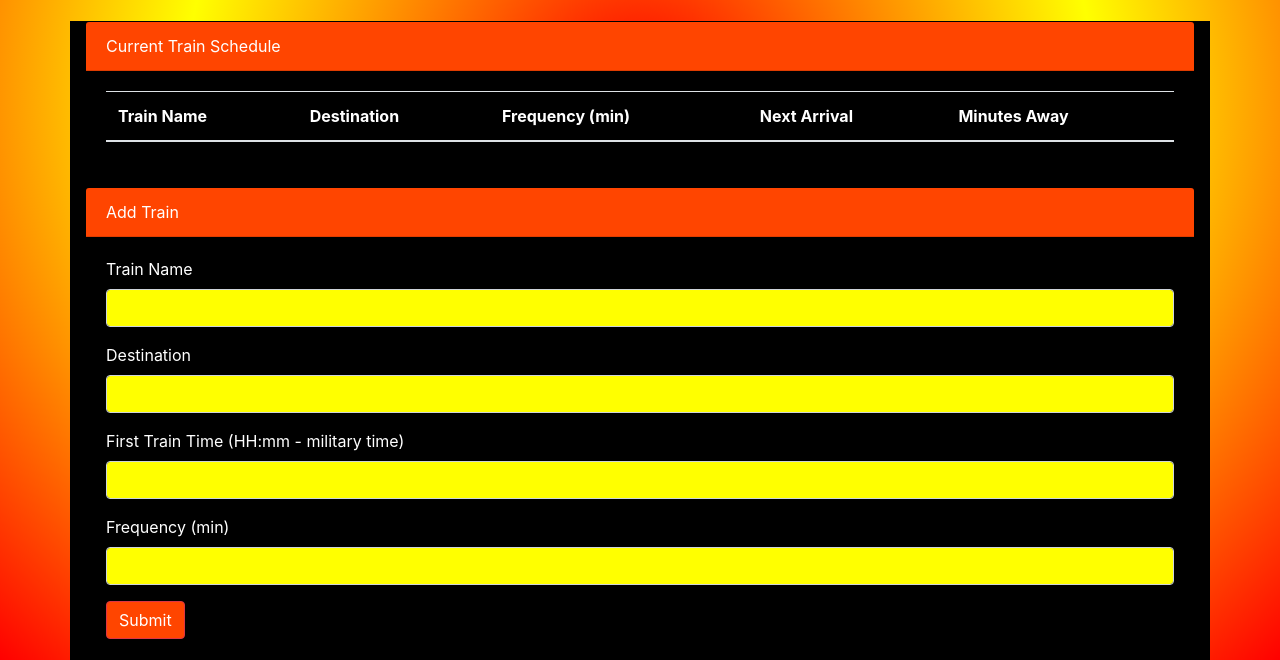
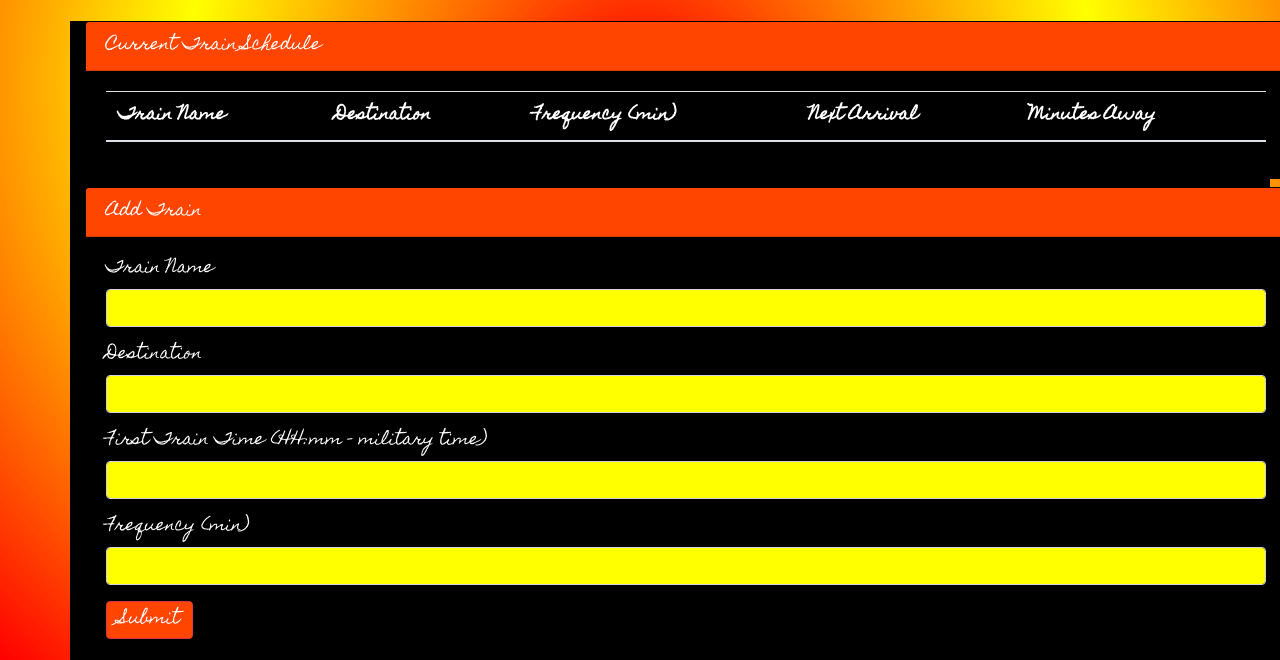
Before and after one commit to kyleruff1/TrainTimes, a plain HTML site: page index.html in a window 1280 px wide. Shown: the part 493-1153 px from the top of the page. Drawn offline with nearby package versions, Linux system fonts and the light colour scheme; no server answers.

```diff
--- a/index.html
+++ b/index.html
@@ -14,23 +14,24 @@
   <script src="https://www.gstatic.com/firebasejs/6.0.4/firebase-database.js"></script>
   <!-- Moment.js Reference -->
   <script src="https://cdn.jsdelivr.net/momentjs/2.12.0/moment.min.js"></script>
+  <link href="https://fonts.googleapis.com/css?family=Homemade+Apple&display=swap" rel="stylesheet">
 </head>
 
-<body style="background-image: radial-gradient(red, yellow, red);">
+<body style="font-family: 'Homemade Apple', cursive; background-image: radial-gradient(red, yellow, red);">
 
   <div class="container">
     <!-- Jumbotron -->
-    <div class="jumbotron" style="background-image: repeating-radial-gradient(red 1%, yellow .5%, black 110%" style="font-family: -apple-system, BlinkMacSystemFont, 'Segoe UI', Roboto, Oxygen, Ubuntu, Cantarell, 'Open Sans', 'Helvetica Neue', sans-serif" >
-      <h1 class="text-center" style="color: white; font-size: 900%">Train schedules</h1>
+    <div class="jumbotron" style="width: 1200px; align-self: left; font-family: 'Homemade Apple', cursive; background-image: repeating-radial-gradient(red 1%, yellow .5%, black 110%">
+      <h1 class="text-center" style="color: white; font-size: 900%" >TRAIN SCHEDULES</h1>
     </div>
-    <div class="row" style="background-color: black; color: white">
-      <div class="col-lg-12" style="background-color: black">
-        <div class="card" style="background-color: black">
+    <div class="row" style="background-color: black; color: white; width: 1200px; align-self: left">
+      <div class="col-lg-12" style="background-color: black; width: 1200px; align-self: left">
+        <div class="card" style="background-color: black; width: 1200px; align-self: left">
           <div class="card-header" style="background-color: orangered; color: white">
             Current Train Schedule
           </div>
-          <div class="card-body">
-            <table class="table table-hover" id='train-table'>
+          <div class="card-body" style="width: 1200px; align-self: left">
+            <table class="table table-hover" id='train-table' style="width: 1200px; align-self: left">
               <thead>
                 <tr>
                   <th>Train Name</th>
@@ -45,11 +46,11 @@
             </table>
           </div>
         </div>
-        <div class="card mt-2" style="background-color: black; color: white">
-          <div class="card-header" style="background-color: orangered; color: white">
+        <div class="card mt-2" style="background-color: black; color: white; width: 1200px; align-self: left">
+          <div class="card-header" style="background-color: orangered; color: white; width: 1200px; align-self: left">
             Add Train
           </div>
-          <div class="card-body" style="background-color: black; color: white">
+          <div class="card-body" style="background-color: black; color: white; width: 1200px; align-self: left; align-self: left">
             <form>
               <div class="form-group">
                 <label for="train-name-input">Train Name</label>
```
